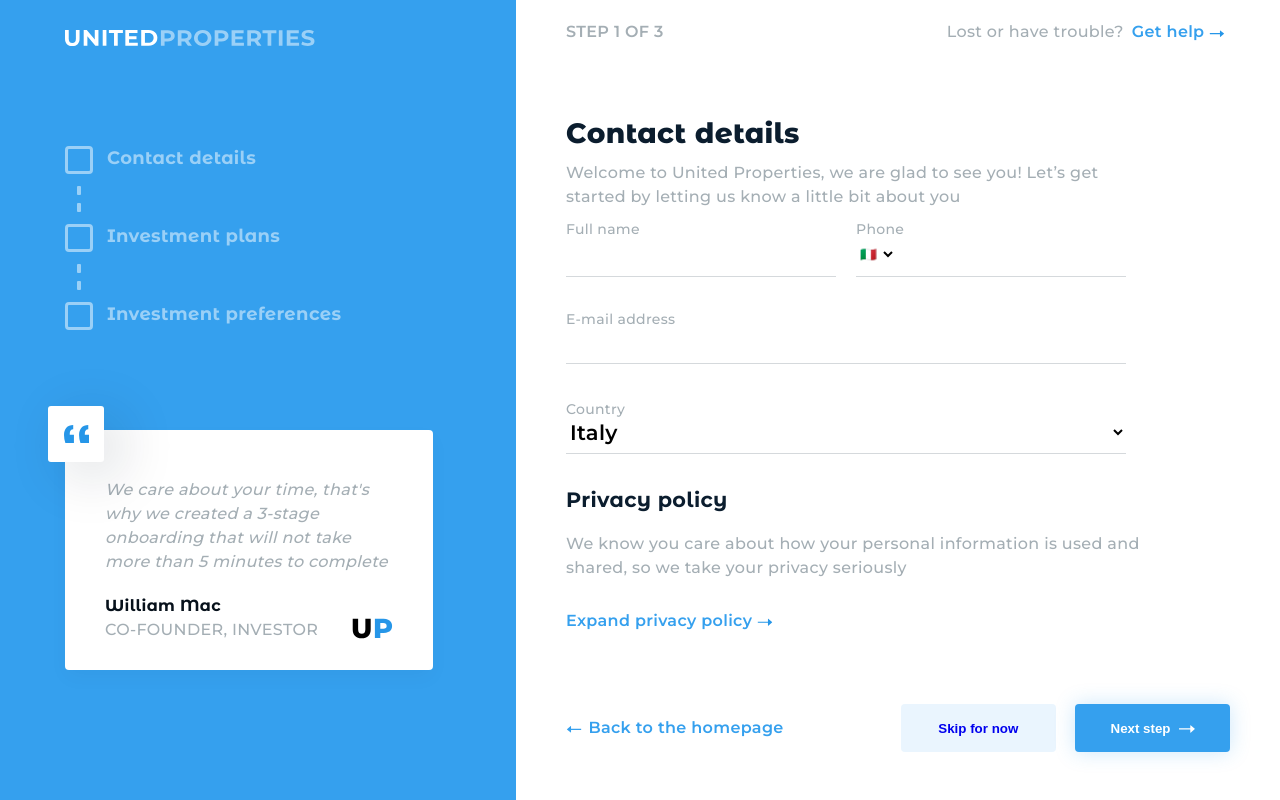
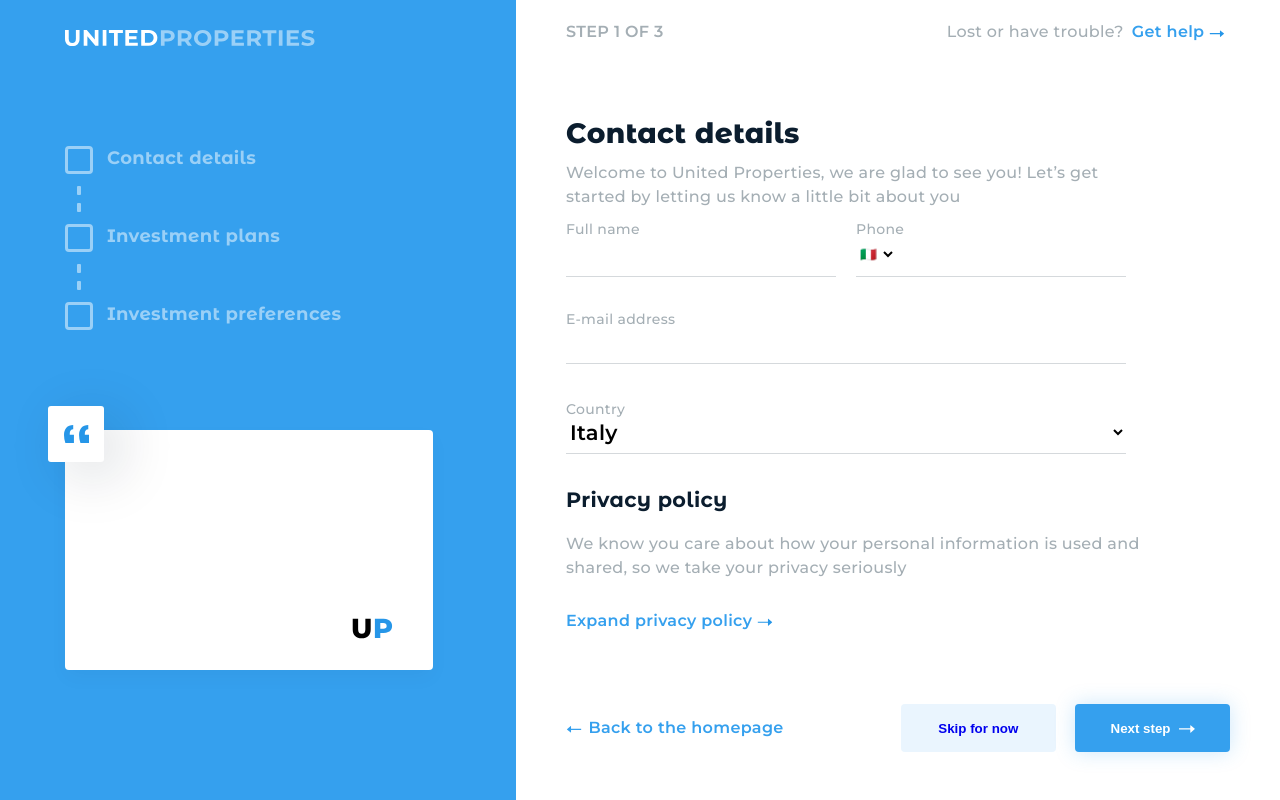
Before and after one commit to cavaglieridomenico/user-onboarding, a React (Create React App) app: page / in a window 1280 px wide. Built offline with nearby package versions, Linux system fonts and the light colour scheme.

Commit message:
[ADDED] props to Sidebar
Added the texts of the Plans page.

```diff
--- a/src/assets/style/sidebar.css
+++ b/src/assets/style/sidebar.css
@@ -124,6 +124,10 @@ p.author + p {
   font-style: normal;
 }
 
+p.role {
+  font-size: 14px;
+}
+
 /*Sidebar, but NOT for smartphone in landscape:*/
 @media all and (min-width: 992px) and (min-height: 650px) {
   aside {
--- a/src/components/Sidebar.js
+++ b/src/components/Sidebar.js
@@ -1,7 +1,7 @@
 import React from 'react';
 import Logo from './Logo';
 
-const Sidebar = () => {
+const Sidebar = ({ text, author, role }) => {
   return (
     <aside>
       <Logo view='logo-desktop' />
@@ -37,12 +37,9 @@ const Sidebar = () => {
       </div>
       <div className='quote-container'>
         <div className='quote-icon'></div>
-        <p>
-          We care about your time, that's why we created a 3-stage onboarding
-          that will not take more than 5 minutes to complete
-        </p>
-        <p className='author'>William Mac</p>
-        <p>CO-FOUNDER, INVESTOR</p>
+        <p>{text}</p>
+        <p className='author'>{author}</p>
+        <p className='role'>{role}</p>
         <div className='logo-icon'></div>
       </div>
     </aside>
```
